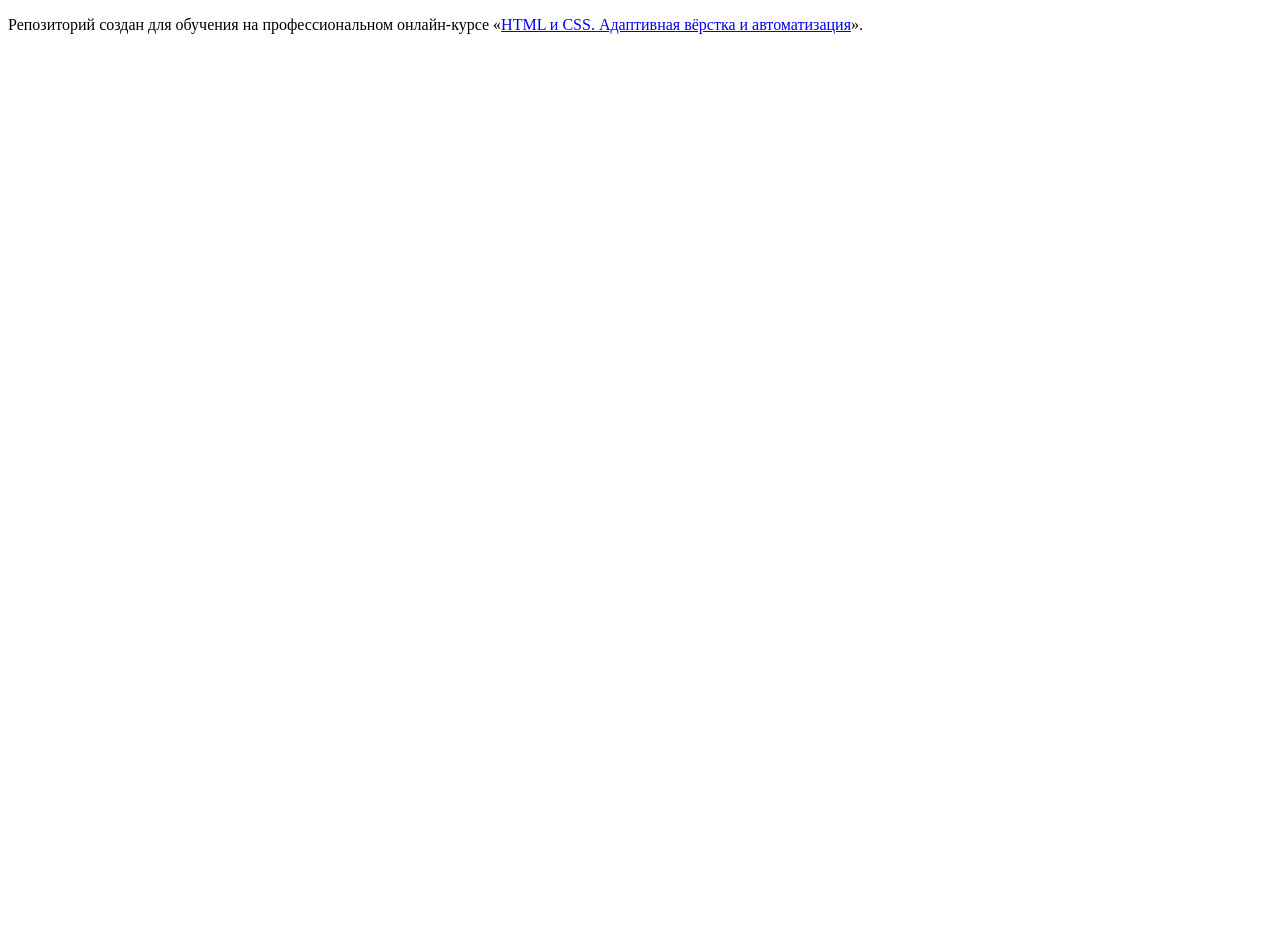
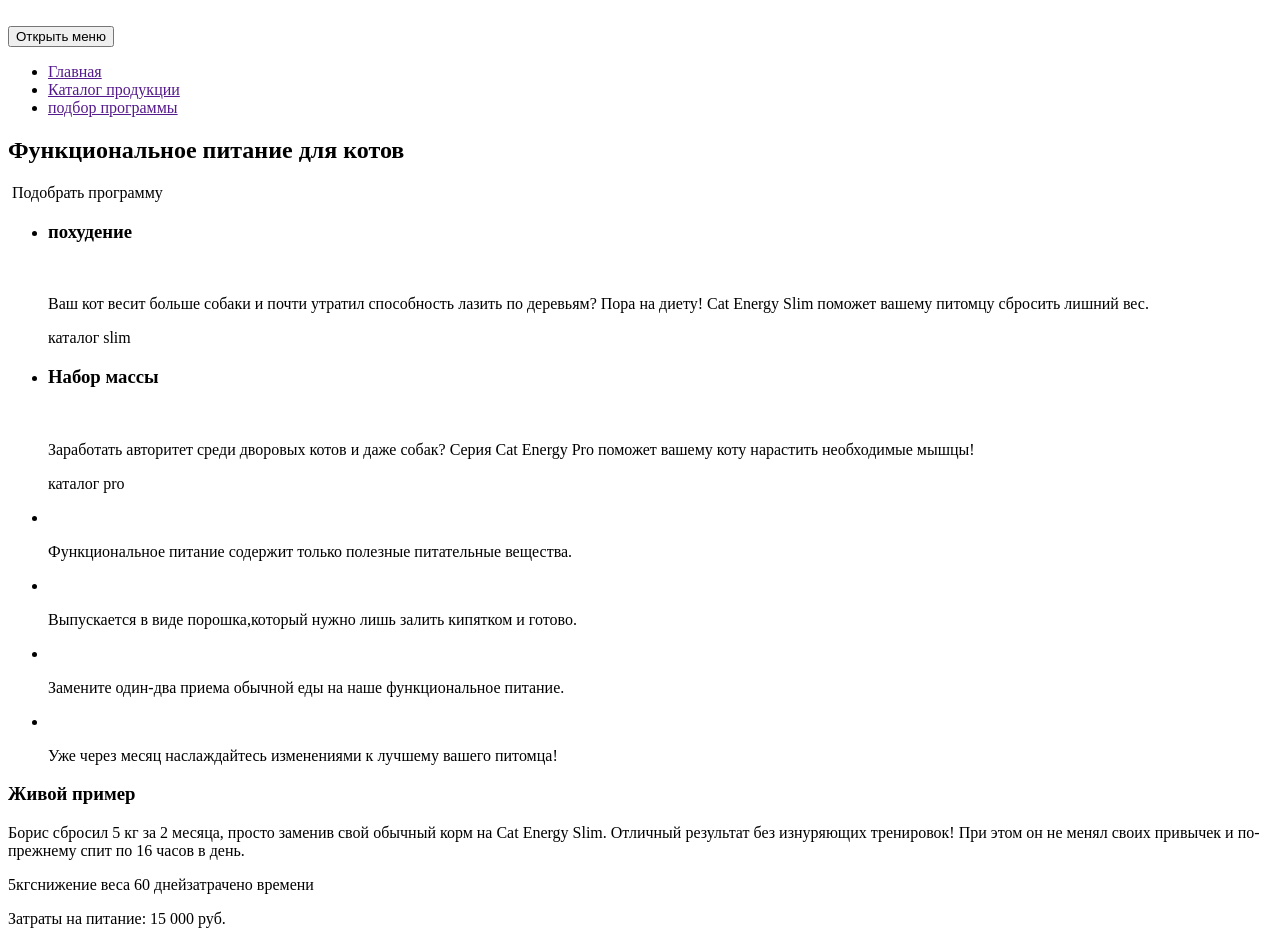
Before and after one commit to htmlacademy-adaptive/2116547-cat-energy-28, a website: page source/index.html in a window 1280 px wide. Before the commit the page ends 800 px from the top, so only its background shows below. Drawn offline with Linux system fonts and the light colour scheme.

Commit message:
Разметка главной страницы

```diff
--- a/source/index.html
+++ b/source/index.html
@@ -4,9 +4,88 @@
     <meta charset="utf-8">
     <title>HTML Academy: Кэт энерджи</title>
   </head>
-  <body>
+  <body class="page__body">
+    <header class="main-header">
+      <a class="logo">
+        <img src="" width="" height"" alt="">
+      </a>
+      <img src="" width="" height"" alt="">
+      <nav class="nav__main">
+        <button class="main__toggle" type="button">
+          <span class="visually-hidden">Открыть меню</span>
+        </button>
+        <div class="main-nav__wrapper">
+          <ul class="main-nav__list">
+            <li class="main-nav__item">
+              <a class="main-nav__link" href="">
+                Главная
+              </a>
+            </li>
+            <li class="main-nav__item">
+              <a class="main-nav__link" href="">
+                Каталог продукции
+              </a>
+            </li>
+            <li class="main-nav__item" href="">
+              <a class="main-nav__link" href="">
+                подбор программы
+              </a>
+            </li>
+          </ul>
+        </div>
+      </nav>
+    </header>
+<main class="main-container">
+  <section class="hero">
+    <h1 class="visually-hidden">Функциональное питание для котов</h1>
+    <img src="" width="" height"" alt="">
+    <a class="hero__button">Подобрать программу</a>
+  </section>
+  <section class="eating-plan">
+    <ul class="eating-plan__list">
+      <li class="eating-plan__item">
+        <h3 class="eating-plan-slim">похудение</h3>
+        <img src="" width="" height"" alt="">
+        <p class="eating-plan__description">Ваш кот весит больше собаки и почти утратил способность лазить по деревьям? Пора на диету! Cat Energy Slim поможет вашему питомцу сбросить лишний вес.</p>
+        <a class="eating-plan__link">каталог slim</a>
+      </li>
+      <li class="eating-plan__item">
+        <h3 class="eating-plan-pro">Набор массы</h3>
+        <img src="" width="" height"" alt="">
+        <p class="eating-plan__description"> Заработать авторитет среди дворовых котов и даже собак? Серия Cat Energy Pro поможет вашему коту нарастить необходимые мышцы!</p>
+        <a class="eating-plan__link">каталог pro</a>
+      </li>
+    </ul>
+  </section>
+  <section class="functional-food__features">
+<ul class="functional-food__list">
+  <li class="functional-food__item">
+    <img src="" width="" height"" alt="">
+    <p class="functional-food__description-features">Функциональное питание содержит только полезные питательные вещества.</p>
+  </li>
+  <li class="functional-food__item">
+    <img src="" width="" height"" alt="">
+    <p class="functional-food__description-features">Выпускается в виде порошка,который нужно лишь залить кипятком и готово.</p>
+  </li>
+  <li class="functional-food__item">
+    <img src="" width="" height"" alt="">
+    <p class="functional-food__description-features">Замените один-два приема обычной еды на наше функциональное питание.</p>
+  </li>
+  <li class="functional-food__item">
+    <img src="" width="" height"" alt="">
+    <p class="functional-food__description-features">Уже через месяц наслаждайтесь изменениями к лучшему вашего питомца!</p>
+  </li>
+</ul>
+  </section>
+  <section class="example">
+   <h3 class="example-title">Живой пример</h3>
+   <p class="example-description">Борис сбросил 5 кг за 2 месяца, просто заменив свой обычный корм на Cat Energy Slim. Отличный результат без изнуряющих тренировок! При этом он не менял своих привычек и по-прежнему спит по 16 часов в день.</p>
+    <span>5кг</span><span>снижение веса</span>
+    <span>60 дней</span><span>затрачено времени</span>
+    <p class="text-example">Затраты на питание: 15 000 руб.</p>
+  </section>
+</main>
 
-    <p>Репозиторий создан для обучения на профессиональном онлайн‑курсе «<a href="https://htmlacademy.ru/intensive/adaptive">HTML и CSS. Адаптивная вёрстка и автоматизация</a>».</p>
 
   </body>
 </html>
```
Also changed, not shown: source/img/mobile/index-cat-mobile 2.jpg (added), source/img/mobile/logo-mobile 2.svg (added).
